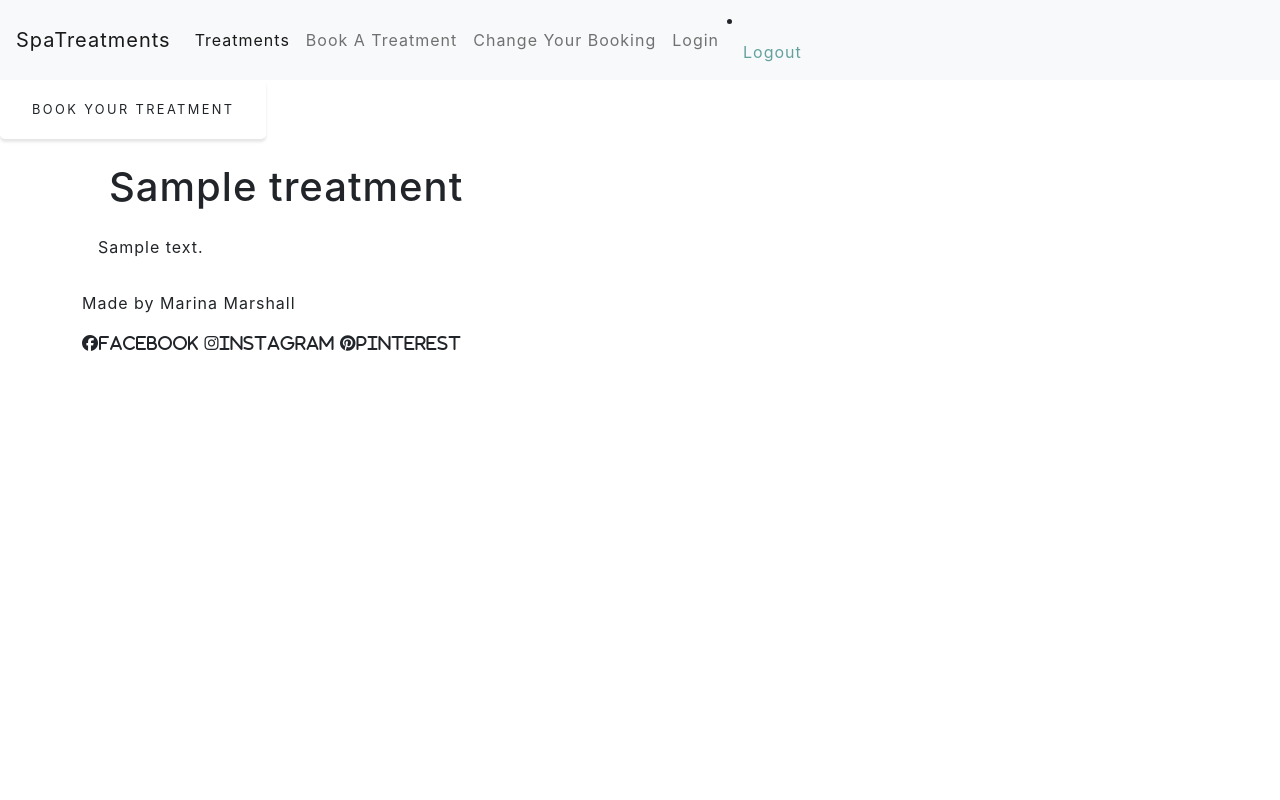
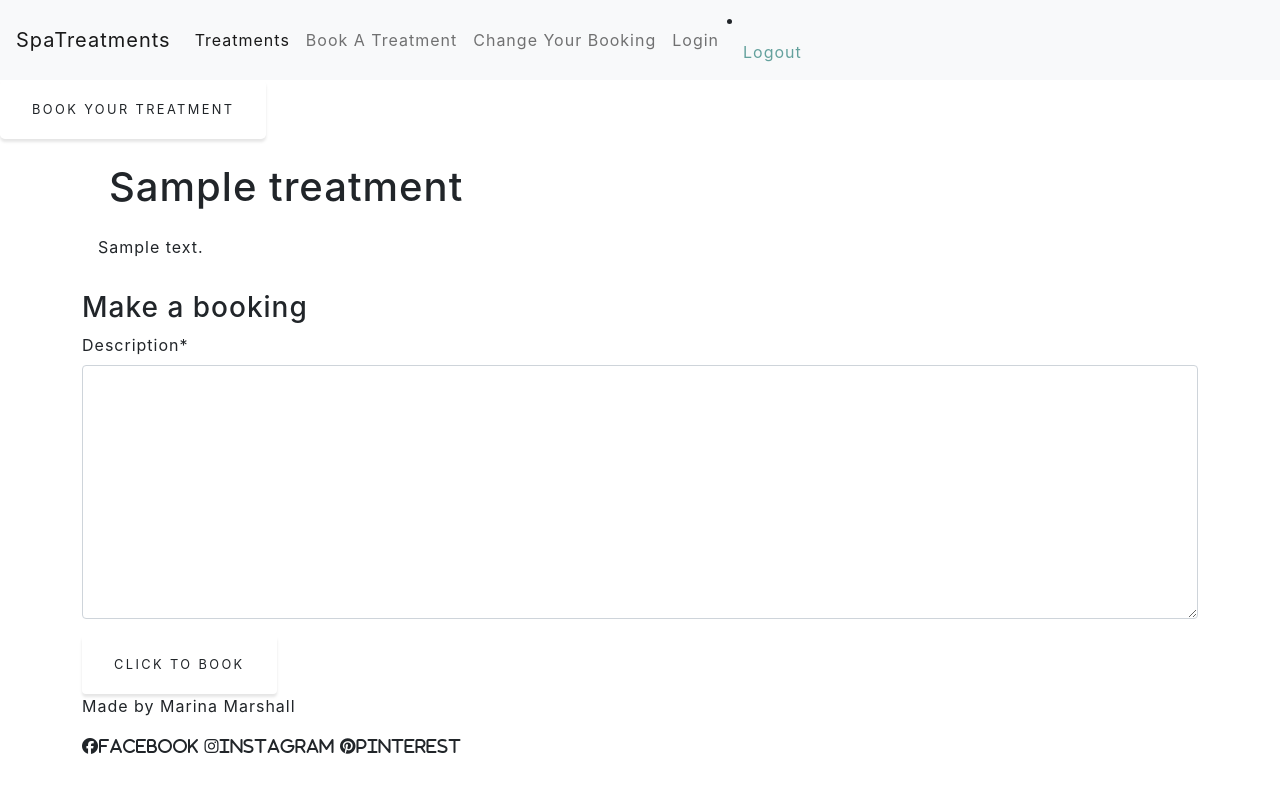
Before and after one commit to marinamarshall/spa-bookings-app, a Django app: a page that uses templates/treatment_detail.html in a window 1280 px wide. Run offline with Django 3.2, Linux system fonts and the light colour scheme; a user stored in the database is signed in; tables that the repository leaves empty hold one stand-in row (values such as "Sample post"); some libraries are stand-ins or nearby versions.

Commit message:
Add crispy forms and set up TreatmentForm class and treatment_detail html page

```diff
--- a/requirements.txt
+++ b/requirements.txt
@@ -6,6 +6,7 @@ Django==3.2
 django-allauth==0.50.0
 django-booking==0.7.2
 django-countries==7.3.2
+django-crispy-forms==1.14.0
 django-datetime-widget2==0.9.5
 django-diary==3.0.4
 django-hvad==1.8.0
--- /dev/null
+++ b/spa/forms.py
@@ -0,0 +1,8 @@
+from .models import Treatment
+from django import forms
+
+
+class TreatmentForm(forms.ModelForm):
+    class Meta:
+        model = Treatment
+        fields = ('description',)
--- a/spa/views.py
+++ b/spa/views.py
@@ -1,6 +1,7 @@
 from django.shortcuts import render, get_object_or_404
 from django.views import generic, View
 from .models import Treatment
+from .forms import TreatmentForm
 
 class TreatmentList(generic.ListView):
     """ TreatmentList """
@@ -18,6 +19,7 @@ class TreatmentDetail(View):
             request,
             "treatment_detail.html",
             {
-                "treatment": treatment
+                "treatment": treatment,
+                "treatment_form": TreatmentForm()
             },
         )
--- a/spabookings/settings.py
+++ b/spabookings/settings.py
@@ -48,6 +48,7 @@ INSTALLED_APPS = [
     'django.contrib.staticfiles',
     'cloudinary',
     'django_summernote',
+    'crispy_forms',
     'spa',
 ]
 
@@ -55,6 +56,8 @@ SITE_ID = 1
 
 LOGIN_REDIRECT_URL = '/'
 LOGOUT_REDIRECT_URL = '/'
+
+CRISPY_TEMPLATE_PACK = 'bootstrap4'
 
 MIDDLEWARE = [
     'django.middleware.security.SecurityMiddleware',
--- a/templates/treatment_detail.html
+++ b/templates/treatment_detail.html
@@ -1,6 +1,8 @@
 {% extends 'base.html' %}
 
 {% block content %}
+
+{% load crispy_forms_tags %}
 
 <div class="container">
     <div class="">
@@ -28,4 +30,17 @@
     </div>
 </div>
 
+{% if user.is_authenticated %}
+    <h3>
+        Make a booking
+    </h3>
+    <form action="POST">
+        {{ treatment_form | crispy }}
+        {% csrf_token %}
+        <button type="submit" class="btn">
+            Click To Book
+        </button>
+    </form>
+{% endif %}
+
 {% endblock %}
```
